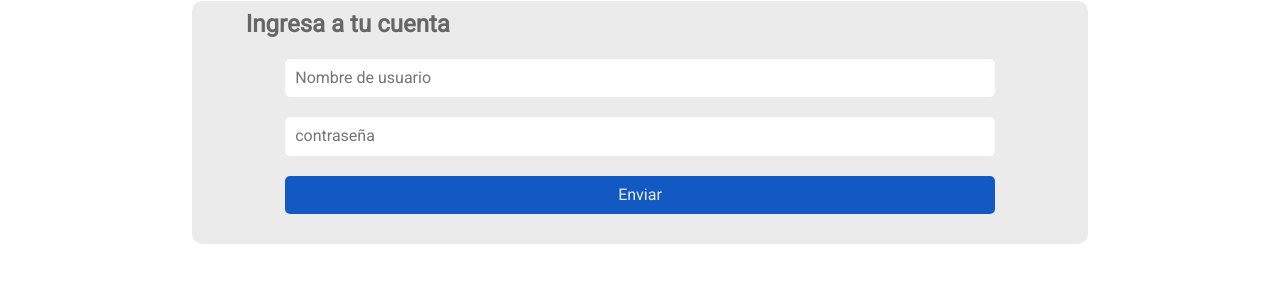
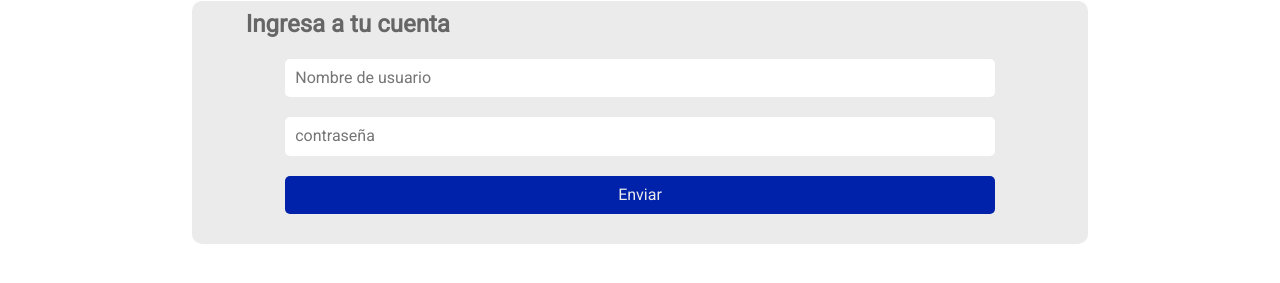
Before and after one commit to CesarDanielSaavedra/DH-Mercado-Liebre, a website: page views/login.html in a window 1280 px wide. In both pictures the pointer is over the button "Enviar". Shown: the part 85-368 px from the top of the page. Drawn offline with Linux system fonts and the light colour scheme.

Commit message:
Organizando elementos - Microdesafio 2 completo

```diff
--- a/public/css/styles.css
+++ b/public/css/styles.css
@@ -336,7 +336,12 @@ Descripciones: 16px */
     font-size: 16px;
     border: none;
     border-radius: 5px;
+    transform: background-color 0,3s;
 }
+.form__btn:hover {
+    background-color: #0022AA;
+}
+
 /* MEDIAS QUERYS */
 
 /* Tablet */
```
